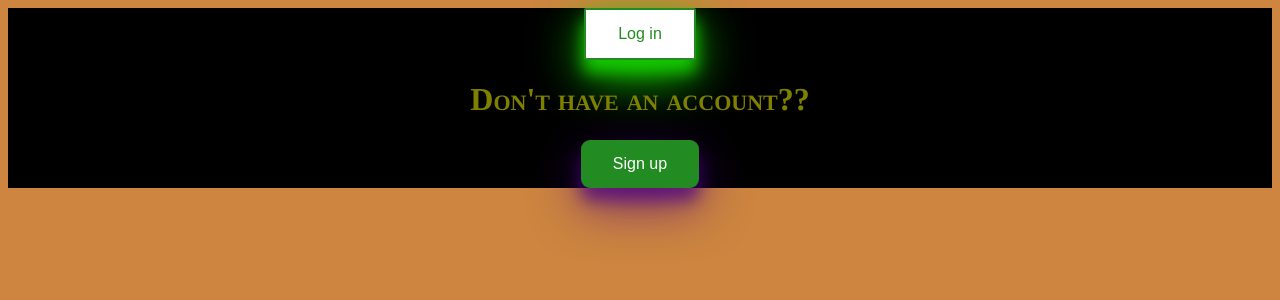
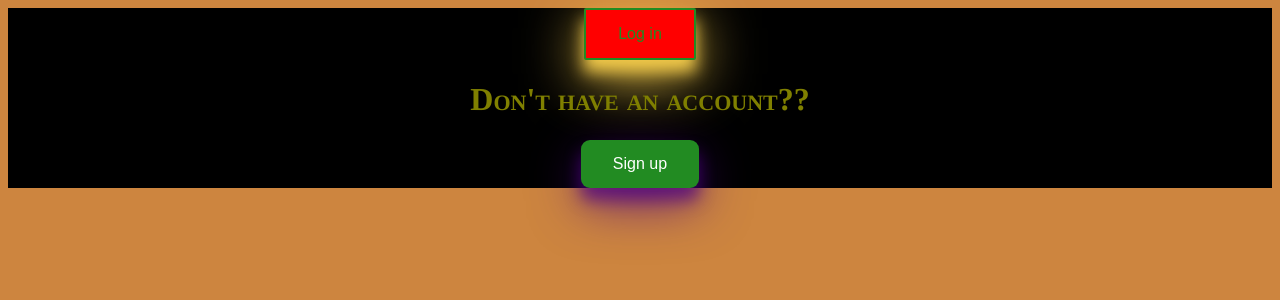
Before and after one commit to jenca-adam/gms, a Django app: page /options/ in a window 1280 px wide, with the pointer over the restyled element. Shown: the top 300 px of the page. Run offline with Django 3.2, Linux system fonts and the light colour scheme.

Commit message:
Updated. Better CSS.

```diff
--- a/gmsapp/static/gmsapp/inbstyle.css
+++ b/gmsapp/static/gmsapp/inbstyle.css
@@ -57,10 +57,10 @@ button{
 }
 button:hover{
 	border:2px solid forestgreen;
-	background-color:white;
+	background-color:red;
 	color:forestgreen;
 	border-radius:2px;
-	box-shadow: 0 12px 16px 0 rgba(20,200,0,18.24), 0 17px 50px 0 rgba(20,200,0,18.19);
+	box-shadow: 0 12px 16px 0 rgba(240,200,74,18.24), 0 17px 60px 0 rgba(240,200,76,18.19);
 
 }
 input[type=text],[type=password],[type=email],textarea{
```
